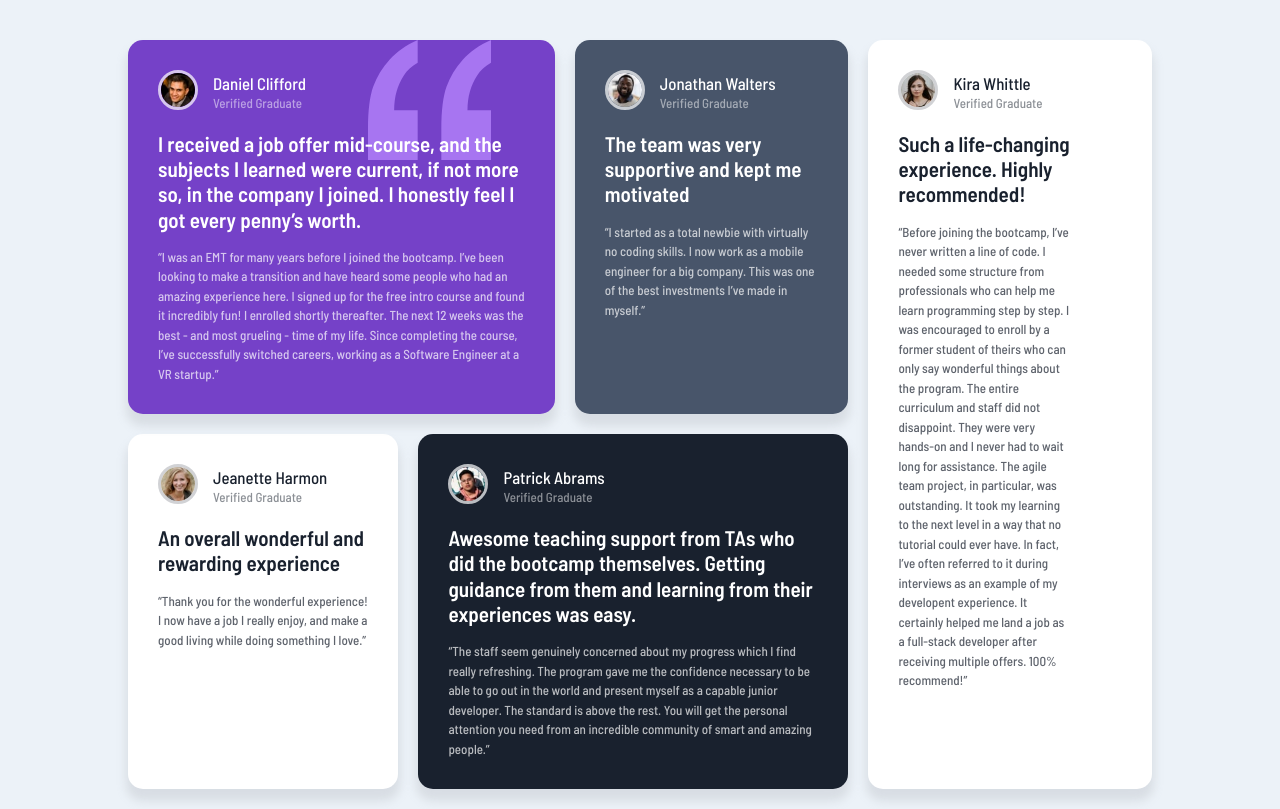
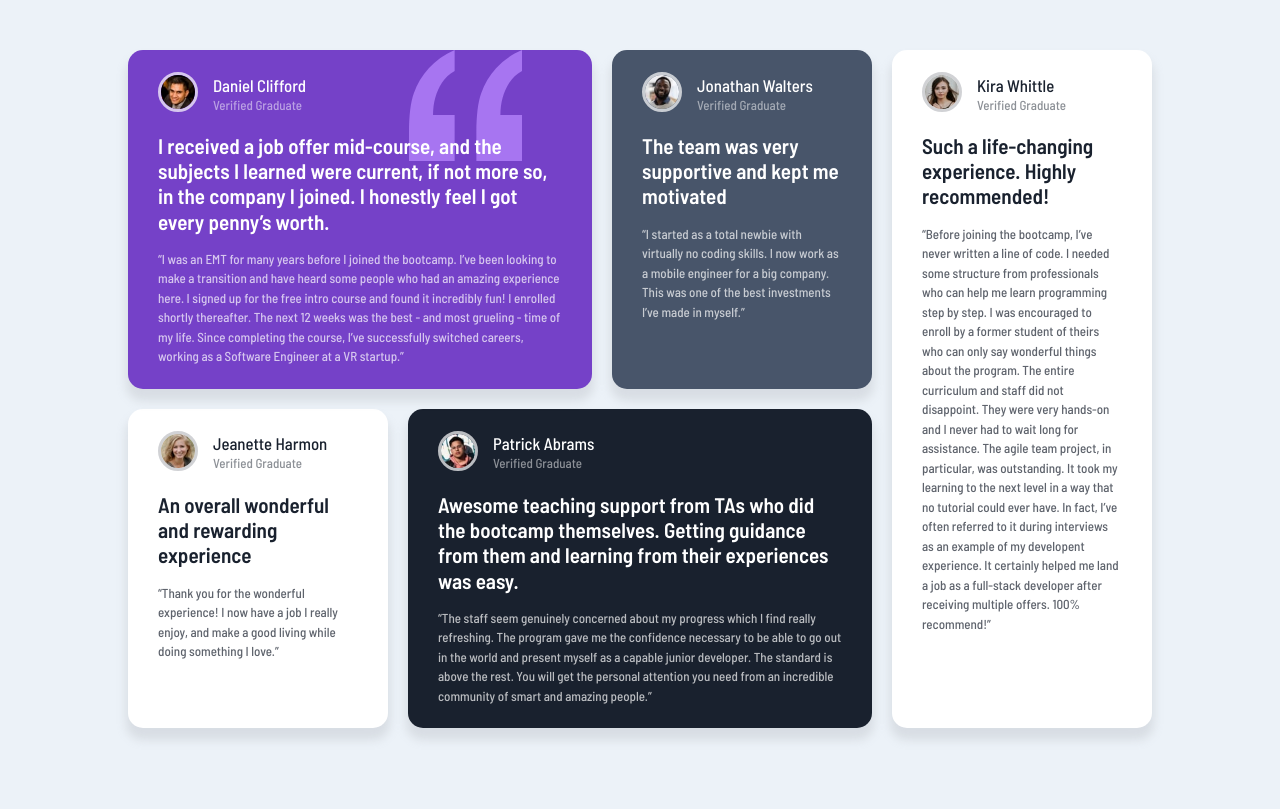
Before and after one commit to abdallaahmedsd/testimonials-grid-section-main, a plain HTML site: page index.html in a window 1280 px wide. Drawn offline with Linux system fonts and the light colour scheme.

Commit message:
editing the the preview and heading width

```diff
--- a/styles.css
+++ b/styles.css
@@ -25,7 +25,7 @@ body {
 }
 
 .container .card {
-  padding: 30px;
+  padding: 22px 30px;
   border-radius: 6px;
   box-shadow: 0 10px 10px 2px #a9aeb24a;
 }
@@ -152,7 +152,7 @@ body {
   .container {
     display: grid;
     gap: 20px;
-    margin: 40px auto 20px;
+    margin: 50px auto 20px;
   }
 
   .container .card {
@@ -161,7 +161,7 @@ body {
   }
 
   .container .card.daniel-clifford .bg-quotation {
-    height: 120px;
+    height: 111px;
     right: 15%;
   }
 
@@ -179,6 +179,15 @@ body {
   }
   .card.jeanette-harmon {
     grid-area: jeanette;
+  }
+
+  .container .card.jonathan-walters h2,
+  .container .card.jeanette-harmon h2,
+  .container .card.kira-whittle h2,
+  .container .card.jonathan-walters .preview,
+  .container .card.jeanette-harmon .preview,
+  .container .card.kira-whittle .preview {
+    max-width: 200px;
   }
 }
 
@@ -204,8 +213,4 @@ body {
   .container {
     width: 80%;
   }
-
-  .card.kira-whittle .preview {
-    padding-right: 50px;
-  }
 }
```
